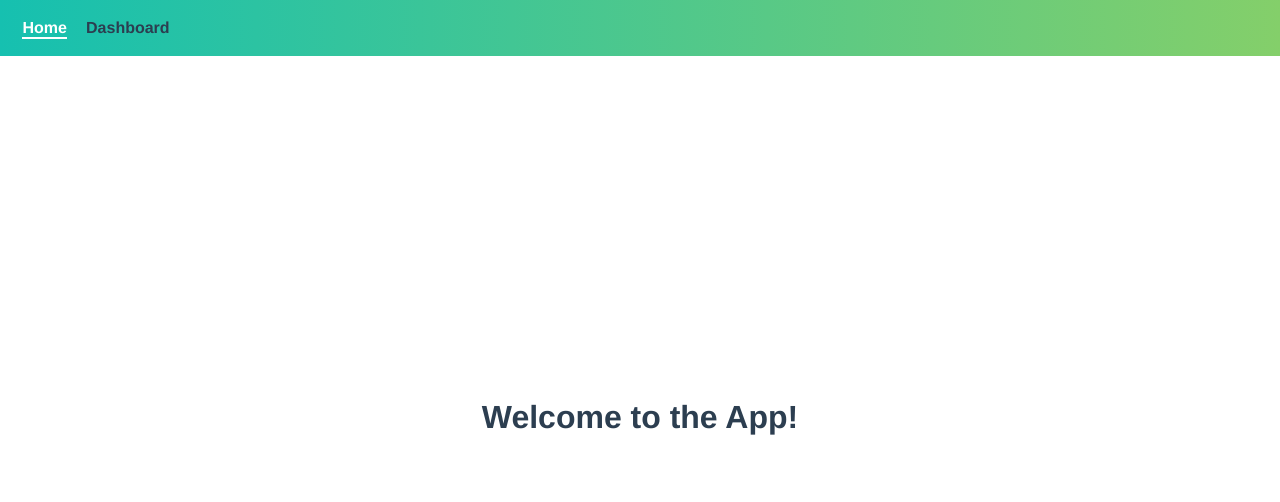
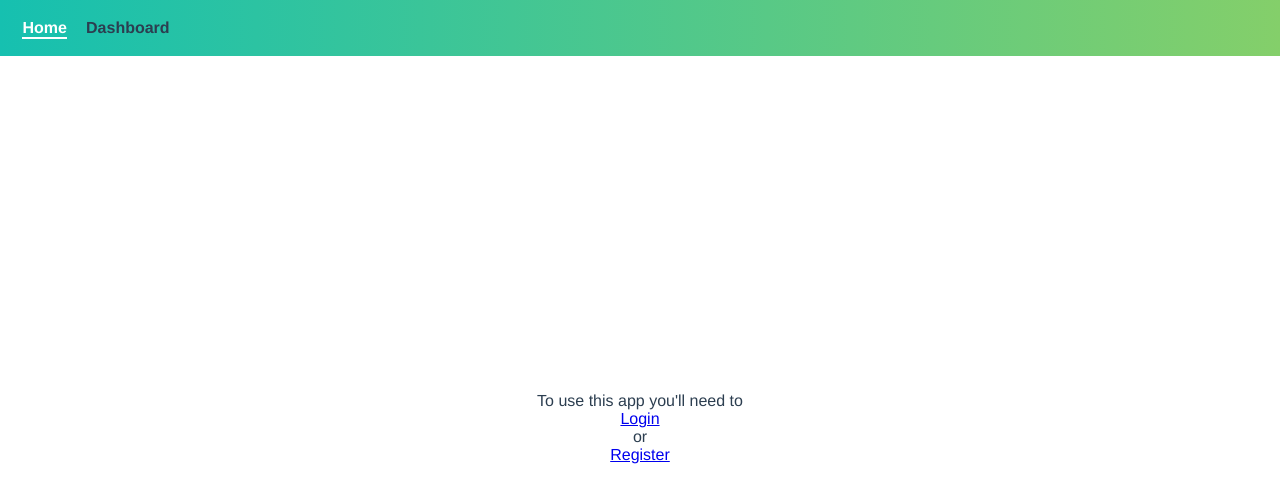
Before and after one commit to kasprzyk/authentication, a Vue app: page / in a window 1280 px wide. Shown: the top 502 px of the page. Built offline with nearby package versions, Linux system fonts and the light colour scheme.

Commit message:
routes added

```diff
--- a/src/router.js
+++ b/src/router.js
@@ -4,6 +4,7 @@
 import Home from './views/Home.vue'
 import Dashboard from './views/Dashboard.vue'
 import RegisterUser from './views/RegisterUser.vue'
+import LoginUser from './views/LoginUser.vue'
 
 Vue.use(Router)
 
@@ -26,6 +27,11 @@
       name: 'register',
       component: RegisterUser,
     },
+    {
+      path: '/login',
+      name: 'login',
+      component: LoginUser,
+    },
   ],
 })
 
--- a/src/views/Home.vue
+++ b/src/views/Home.vue
@@ -1,6 +1,13 @@
 <template>
-  <div class="home">
-    <h1>Welcome to the App!</h1>
+  <div>
+    To use this app you'll need to
+    <router-link to="/login">
+      Login
+    </router-link>
+    or
+    <router-link to="/register">
+      Register
+    </router-link>
   </div>
 </template>
 
```
